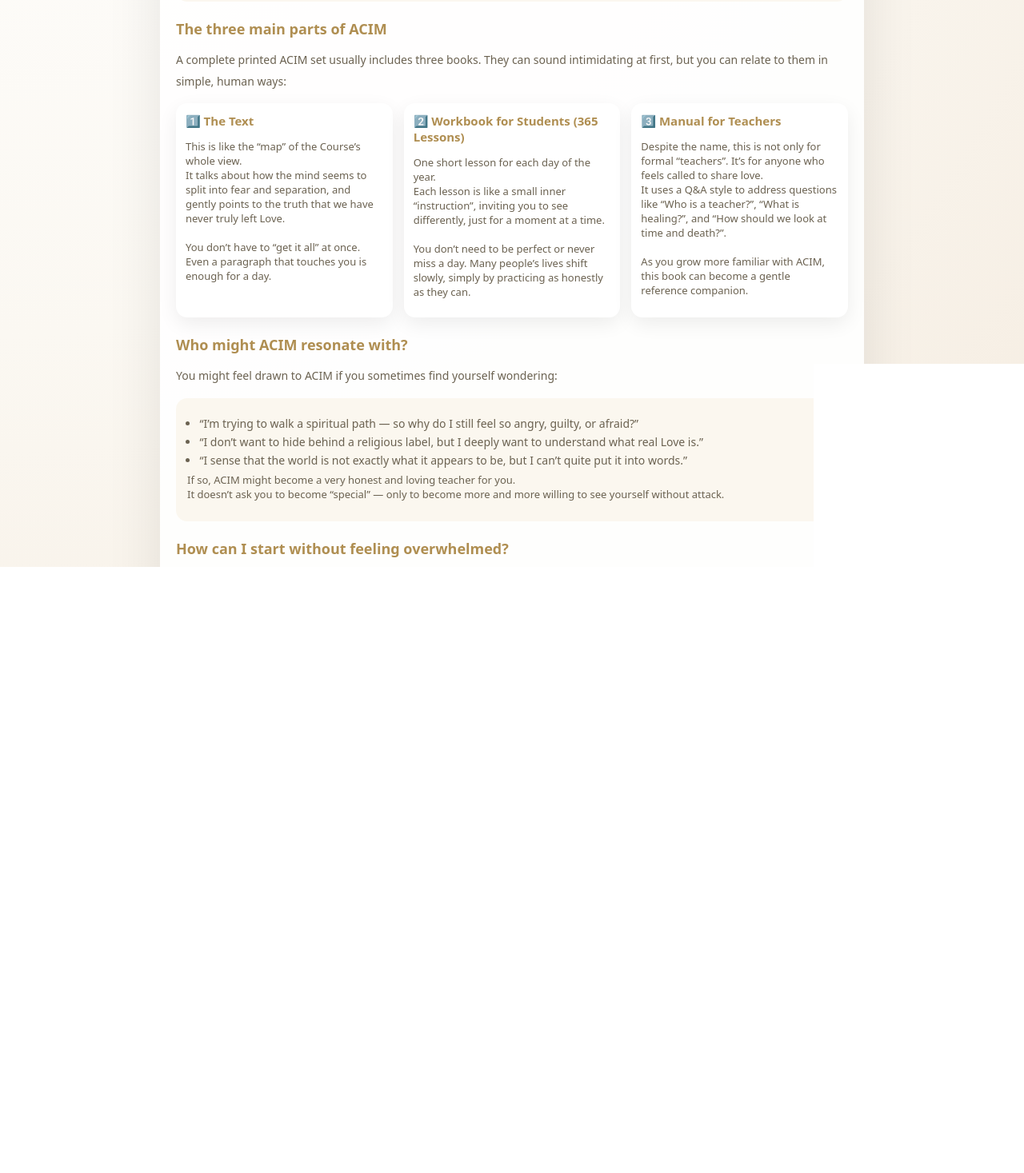
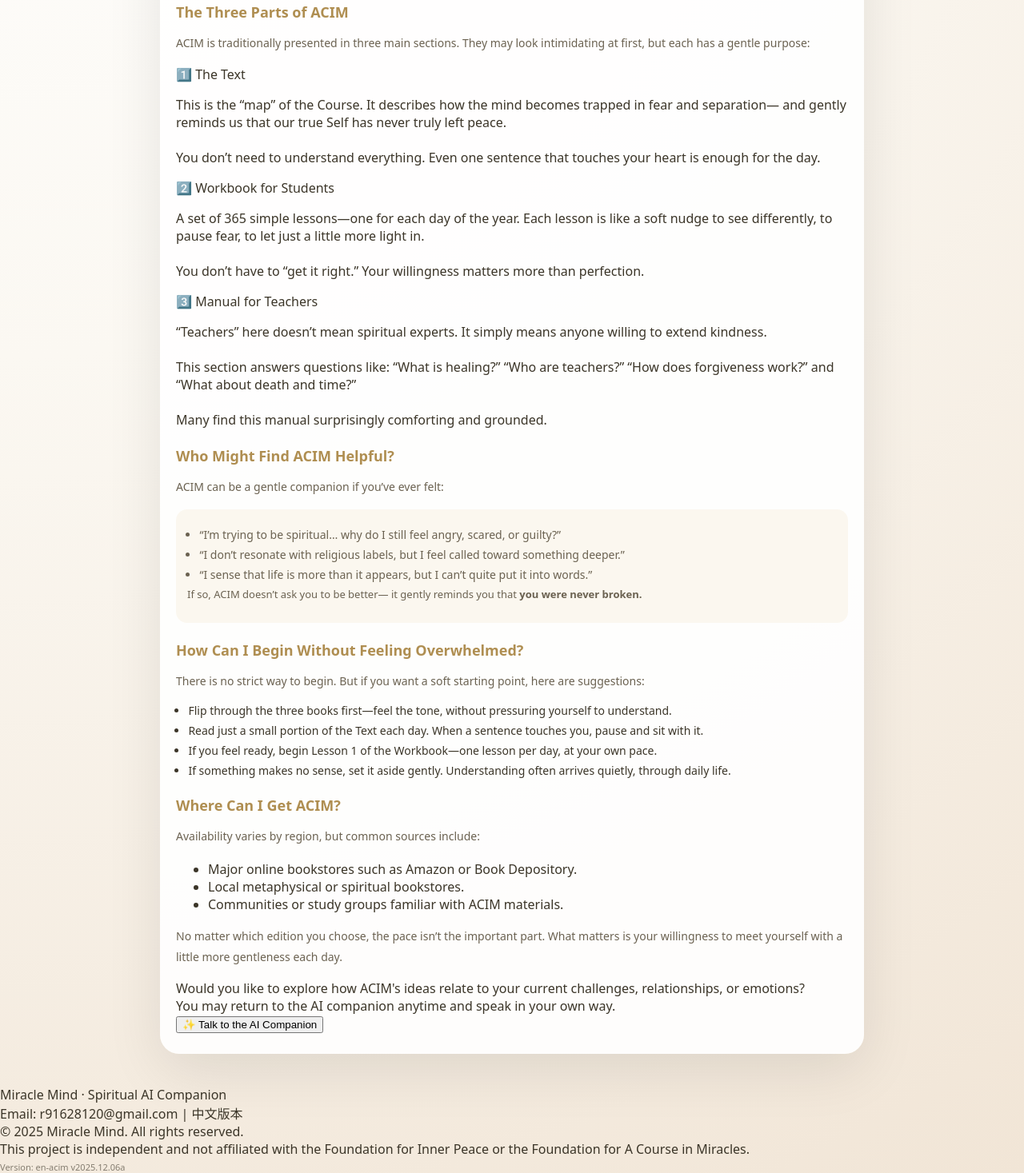
Before and after one commit to r91628120/miracle-mind, a plain HTML site: page en/acim.html in a window 1280 px wide. Shown: the part 562-2029 px from the top of the page at 80% size. Before the commit the page ends 1955 px from the top, so only its background shows below. Drawn offline with Linux system fonts and the light colour scheme.

Commit message:
Add files via upload

```diff
--- a/en/acim.html
+++ b/en/acim.html
@@ -3,14 +3,10 @@
 <head>
   <meta charset="UTF-8" />
   <meta name="viewport" content="width=device-width, initial-scale=1.0" />
-  <title>Getting to Know “A Course in Miracles”｜Miracle Mind</title>
+  <title>Understanding A Course in Miracles ｜ Miracle Mind</title>
 
-  <meta name="description" content="A gentle introduction to A Course in Miracles: what it is, what it is not, and how its three books can support your inner journey back to peace.">
-  <meta name="keywords" content="A Course in Miracles, ACIM, Miracle Mind, spiritual growth, inner peace, workbook, text, manual">
-
-  <link rel="canonical" href="https://miracle-mind.org/en/acim.html" />
-  <link rel="alternate" hreflang="zh-Hant" href="https://miracle-mind.org/acim.html" />
-  <link rel="alternate" hreflang="en" href="https://miracle-mind.org/en/acim.html" />
+  <meta name="description" content="A gentle, non-religious introduction to A Course in Miracles. Learn what ACIM is, what the three books mean, and how it guides us toward inner peace.">
+  <meta name="keywords" content="ACIM, A Course in Miracles, spirituality, non-duality, healing, inner peace, Miracle Mind">
 
   <style>
     :root {
@@ -27,7 +23,7 @@
 
     body {
       margin: 0;
-      font-family: system-ui, -apple-system, BlinkMacSystemFont, "Segoe UI", sans-serif;
+      font-family: system-ui, -apple-system, BlinkMacSystemFont, sans-serif;
       background:
         radial-gradient(circle at 0% 0%, #ffffff 0, #fbf8f2 42%, #f1e5d6 100%);
       color: var(--text-main);
@@ -35,6 +31,7 @@
 
     a { color: inherit; text-decoration: none; }
 
+    /* Header */
     header {
       position: sticky;
       top: 0;
@@ -62,13 +59,9 @@
       display: flex;
       align-items: center;
       justify-content: center;
-      overflow: hidden;
     }
 
-    .logo-icon svg {
-      width: 30px;
-      height: 30px;
-    }
+    .logo-icon svg { width: 30px; height: 30px; }
 
     .logo-text-main {
       font-weight: 700;
@@ -94,6 +87,10 @@
       position: relative;
     }
 
+    nav a:hover {
+      color: var(--primary-deep);
+    }
+
     nav a::after {
       content: "";
       position: absolute;
@@ -101,18 +98,12 @@
       bottom: -2px;
       width: 0;
       height: 2px;
+      background: linear-gradient(90deg, #d6b67b, #b99658);
       border-radius: 999px;
-      background: linear-gradient(90deg, #d6b67b, #b99658);
       transition: width 0.22s ease;
     }
 
-    nav a:hover {
-      color: var(--primary-deep);
-    }
-
-    nav a:hover::after {
-      width: 100%;
-    }
+    nav a:hover::after { width: 100%; }
 
     @media (max-width: 720px) {
       header {
@@ -120,11 +111,10 @@
         align-items: flex-start;
         gap: 6px;
       }
-      nav {
-        font-size: 13px;
-      }
+      nav { font-size: 13px; }
     }
 
+    /* Page */
     .page {
       padding: 32px 16px 40px;
     }
@@ -178,153 +168,37 @@
     .box {
       background: #FBF7EF;
       border-radius: 14px;
-      padding: 14px 14px 12px;
+      padding: 14px;
       margin-top: 8px;
       font-size: 14px;
       color: var(--text-soft);
-    }
-
-    .box strong {
-      color: var(--text-main);
-    }
-
-    .book-grid {
-      display: grid;
-      grid-template-columns: repeat(auto-fit, minmax(230px, 1fr));
-      gap: 14px;
-      margin-top: 10px;
-    }
-
-    .book-card {
-      background: #FFFFFF;
-      border-radius: 14px;
-      padding: 12px 12px 10px;
-      box-shadow: 0 8px 24px #00000012;
-      font-size: 13px;
-      color: var(--text-soft);
-    }
-
-    .book-title {
-      font-size: 15px;
-      color: var(--primary-deep);
-      font-weight: 600;
-      margin-bottom: 4px;
     }
 
     .tips-list {
       margin: 8px 0 4px 1.1em;
       padding: 0;
       font-size: 14px;
-      color: var(--text-soft);
     }
 
-    .tips-list li {
-      margin-bottom: 4px;
-    }
-
-    .link-list {
-      margin: 6px 0 0 1.1em;
-      padding: 0;
-      font-size: 13px;
-      color: var(--text-soft);
-    }
-
-    .link-list li {
-      margin-bottom: 4px;
-    }
-
-    .link-list a {
-      color: var(--primary-deep);
-      text-decoration: underline;
-    }
-
-    .cta-bar {
-      margin-top: 22px;
-      padding: 12px 14px;
-      border-radius: 16px;
-      background: #FDF5E6;
-      border: 1px solid #F0E0C2;
-      display: flex;
-      flex-wrap: wrap;
-      gap: 10px;
-      align-items: center;
-      justify-content: space-between;
-      font-size: 13px;
-      color: var(--text-soft);
-    }
-
-    .cta-btn {
-      border: none;
-      border-radius: 999px;
-      padding: 8px 16px;
-      background: linear-gradient(135deg, #C9A86A, #B59555);
-      color: #ffffff;
-      font-size: 13px;
-      cursor: pointer;
-      box-shadow: 0 10px 26px #00000026;
-      display: inline-flex;
-      align-items: center;
-      gap: 6px;
-    }
-
-    .cta-btn span.icon {
-      font-size: 16px;
-    }
-
-    footer {
-      margin-top: 32px;
-      background: #2F2A24;
-      color: #F4EFE6;
-      padding: 18px 16px 18px;
-      font-size: 12px;
-    }
-
-    .footer-inner {
-      max-width: 880px;
-      margin: 0 auto;
-      display: flex;
-      flex-direction: column;
-      gap: 6px;
-    }
-
-    .footer-top {
-      display: flex;
-      justify-content: space-between;
-      gap: 12px;
-      flex-wrap: wrap;
-      align-items: center;
-    }
-
-    .footer-links {
-      display: flex;
-      gap: 12px;
-      flex-wrap: wrap;
-    }
-
-    .footer-links a {
-      color: #F4EFE6;
-      opacity: 0.8;
-    }
-
-    .footer-links a:hover {
-      opacity: 1;
-    }
+    .tips-list li { margin-bottom: 6px; }
   </style>
 </head>
+
 <body>
 
 <header>
   <div class="logo-wrap">
-    <div class="logo-icon" aria-hidden="true">
+    <div class="logo-icon">
+      <!-- same moon icon -->
       <svg viewBox="0 0 100 100">
         <defs>
-          <linearGradient id="moonGradAcimEn" x1="0" y1="0" x2="1" y2="1">
+          <linearGradient id="acimMoonEn" x1="0" y1="0" x2="1" y2="1">
             <stop offset="0%" stop-color="#F8F1DF"/>
             <stop offset="45%" stop-color="#D6B982"/>
             <stop offset="100%" stop-color="#B79557"/>
           </linearGradient>
         </defs>
-        <circle cx="50" cy="50" r="28" fill="url(#moonGradAcimEn)" />
+        <circle cx="50" cy="50" r="28" fill="url(#acimMoonEn)" />
         <circle cx="58" cy="44" r="22" fill="#F9F4E700" stroke="#F9F4E7" stroke-width="3" />
         <path d="M30 63 C40 55, 60 55, 70 63
                  C60 60, 50 62, 30 63 Z"
@@ -332,158 +206,204 @@
       </svg>
     </div>
     <div>
-      <div class="logo-text-main">Miracle Mind</div>
-      <div class="logo-text-sub">A gentle doorway into A Course in Miracles</div>
+      <div class="logo-text-main">Miracle Mind · Spiritual AI Companion</div>
+      <div class="logo-text-sub">A gentle introduction to A Course in Miracles</div>
     </div>
   </div>
+
   <nav>
-    <a href="index.html#about">About</a>
-    <a href="index.html#how">How it works</a>
-    <a href="index.html#safe">Safety</a>
-    <a href="acim.html">ACIM intro</a>
-    <a href="../acim.html">中文介紹</a>
+    <a href="index.html#about">About This Space</a>
+    <a href="index.html#how">How to Begin</a>
+    <a href="index.html#safe">Safety & Boundaries</a>
+    <a href="acim.html">What Is ACIM?</a>
+    <a href="guideline.html">Guidelines</a>
+    <a href="../acim.html">中文版本</a>
   </nav>
 </header>
 
 <main class="page">
   <div class="page-inner">
-    <div class="page-tag">📖 For those who feel drawn to ACIM, but don’t want pressure or dogma</div>
-    <h1 class="page-title">Getting to Know “A Course in Miracles” — A Path Back to Inner Peace</h1>
+
+    <div class="page-tag">📖 A gentle place to begin with ACIM</div>
+
+    <h1 class="page-title">Understanding “A Course in Miracles”</h1>
+
     <p class="page-sub">
-      Many people first hear about <em>A Course in Miracles</em> and assume it is a religion, a strict doctrine,
-      or something only “advanced spiritual people” can understand.<br>
-      In reality, it is more like a <strong>set of materials that gently retrain the mind</strong> — helping us
-      loosen the grip of fear, guilt, and self-attack, and remember a peace that was never truly lost.
+      Many people first hear about ACIM and assume it is a religion, a doctrine, or a difficult spiritual text.
+      In truth, it is more like a <strong>training of perception</strong>—a way of gently uncovering the fear, guilt, and self-attack we carry,
+      and remembering the peace that has always been within us.
     </p>
 
-    <h2 class="section-title">What ACIM is not</h2>
+
+    <!-- WHAT ACIM IS NOT -->
+    <h2 class="section-title">What ACIM Is Not</h2>
+
     <p class="section-text">
-      To make it safer to approach, it may help to first say what ACIM is <strong>not</strong>:
+      Before exploring what ACIM teaches, it helps to clarify a few things it is <strong>not</strong>:
     </p>
+
     <div class="box">
       <ul class="tips-list">
-        <li>It is <strong>not</strong> asking you to join a religion or submit to a spiritual hierarchy.</li>
-        <li>It is <strong>not</strong> about ranking who is “more advanced” or “more spiritual”.</li>
-        <li>It is <strong>not</strong> about denying your human feelings — rather, it helps you look at them with love.</li>
+        <li>It is <strong>not</strong> asking you to join any religion or organization.</li>
+        <li>It is <strong>not</strong> a hierarchy where some people are more “advanced” or “spiritual.”</li>
+        <li>It does <strong>not</strong> ask you to deny your emotions or pretend life doesn’t hurt.</li>
       </ul>
+
       <p style="margin-top:6px; font-size:13px;">
-        You can think of it as a very patient teacher, repeating in many ways:<br>
-        <strong>
-          “You are not a sinner to be punished. You are a mind that has forgotten it is loved — and can remember.”
-        </strong>
+        ACIM is more like a patient teacher whispering:
+        <strong>“You are not guilty. You are not unworthy. You simply forgot the love you came from.”</strong>
       </p>
     </div>
+    <!-- THREE BOOKS -->
+    <h2 class="section-title">The Three Parts of ACIM</h2>
 
-    <h2 class="section-title">The three main parts of ACIM</h2>
     <p class="section-text">
-      A complete printed ACIM set usually includes three books. They can sound intimidating at first,
-      but you can relate to them in simple, human ways:
+      ACIM is traditionally presented in three main sections.
+      They may look intimidating at first, but each has a gentle purpose:
     </p>
 
     <div class="book-grid">
+
       <div class="book-card">
         <div class="book-title">1️⃣ The Text</div>
         <p>
-          This is like the “map” of the Course’s whole view.<br>
-          It talks about how the mind seems to split into fear and separation,
-          and gently points to the truth that we have never truly left Love.<br><br>
-          You don’t have to “get it all” at once. Even a paragraph that touches you is enough for a day.
+          This is the “map” of the Course.
+          It describes how the mind becomes trapped in fear and separation—
+          and gently reminds us that our true Self has never truly left peace.<br><br>
+          You don’t need to understand everything.
+          Even one sentence that touches your heart is enough for the day.
         </p>
       </div>
 
       <div class="book-card">
-        <div class="book-title">2️⃣ Workbook for Students (365 Lessons)</div>
+        <div class="book-title">2️⃣ Workbook for Students</div>
         <p>
-          One short lesson for each day of the year.<br>
-          Each lesson is like a small inner “instruction”, inviting you to see differently,
-          just for a moment at a time.<br><br>
-          You don’t need to be perfect or never miss a day. Many people’s lives shift slowly,
-          simply by practicing as honestly as they can.
+          A set of 365 simple lessons—one for each day of the year.
+          Each lesson is like a soft nudge to see differently, to pause fear,
+          to let just a little more light in.<br><br>
+          You don’t have to “get it right.”
+          Your willingness matters more than perfection.
         </p>
       </div>
 
       <div class="book-card">
         <div class="book-title">3️⃣ Manual for Teachers</div>
         <p>
-          Despite the name, this is not only for formal “teachers”. It’s for anyone who feels called to share love.<br>
-          It uses a Q&A style to address questions like “Who is a teacher?”, “What is healing?”,
-          and “How should we look at time and death?”.<br><br>
-          As you grow more familiar with ACIM, this book can become a gentle reference companion.
+          “Teachers” here doesn’t mean spiritual experts.
+          It simply means anyone willing to extend kindness.<br><br>
+          This section answers questions like:
+          “What is healing?”
+          “Who are teachers?”
+          “How does forgiveness work?”
+          and “What about death and time?”<br><br>
+          Many find this manual surprisingly comforting and grounded.
         </p>
+      </div>
+
+    </div>
+
+
+    <!-- WHO IS ACIM FOR -->
+    <h2 class="section-title">Who Might Find ACIM Helpful?</h2>
+
+    <p class="section-text">
+      ACIM can be a gentle companion if you’ve ever felt:
+    </p>
+
+    <div class="box">
+      <ul class="tips-list">
+        <li>“I’m trying to be spiritual… why do I still feel angry, scared, or guilty?”</li>
+        <li>“I don’t resonate with religious labels, but I feel called toward something deeper.”</li>
+        <li>“I sense that life is more than it appears, but I can’t quite put it into words.”</li>
+      </ul>
+
+      <p style="margin-top:6px; font-size:13px;">
+        If so, ACIM doesn’t ask you to be better—
+        it gently reminds you that <strong>you were never broken.</strong>
+      </p>
+    </div>
+
+
+    <!-- HOW TO START -->
+    <h2 class="section-title">How Can I Begin Without Feeling Overwhelmed?</h2>
+
+    <p class="section-text">
+      There is no strict way to begin.
+      But if you want a soft starting point, here are suggestions:
+    </p>
+
+    <ul class="tips-list">
+      <li>Flip through the three books first—feel the tone, without pressuring yourself to understand.</li>
+      <li>Read just a small portion of the Text each day.
+          When a sentence touches you, pause and sit with it.</li>
+      <li>If you feel ready, begin Lesson 1 of the Workbook—one lesson per day, at your own pace.</li>
+      <li>If something makes no sense, set it aside gently.
+          Understanding often arrives quietly, through daily life.</li>
+    </ul>
+
+
+    <!-- WHERE TO BUY -->
+    <h2 class="section-title">Where Can I Get ACIM?</h2>
+
+    <p class="section-text">
+      Availability varies by region, but common sources include:
+    </p>
+
+    <ul class="link-list">
+      <li>Major online bookstores such as Amazon or Book Depository.</li>
+      <li>Local metaphysical or spiritual bookstores.</li>
+      <li>Communities or study groups familiar with ACIM materials.</li>
+    </ul>
+
+    <p class="section-text" style="margin-top:8px;">
+      No matter which edition you choose, the pace isn’t the important part.
+      What matters is your willingness to meet yourself with a little more gentleness each day.
+    </p>
+
+
+    <!-- CTA BAR -->
+    <div class="cta-bar">
+      <div style="flex:1;">
+        Would you like to explore how ACIM's ideas relate to your current challenges,
+        relationships, or emotions?<br>
+        You may return to the AI companion anytime and speak in your own way.
+      </div>
+
+      <button class="cta-btn" onclick="window.location.href='chat.html'">
+        <span class="icon">✨</span>
+        <span>Talk to the AI Companion</span>
+      </button>
+    </div>
+
+  </div>
+</main>
+
+
+<!-- FOOTER -->
+<footer>
+  <div class="footer-inner">
+
+    <div class="footer-top">
+      <div>Miracle Mind · Spiritual AI Companion</div>
+
+      <div class="footer-links">
+        <span>Email: <a href="mailto:r91628120@gmail.com">r91628120@gmail.com</a></span>
+        <span>|</span>
+        <a href="../acim.html">中文版本</a>
       </div>
     </div>
 
-    <h2 class="section-title">Who might ACIM resonate with?</h2>
-    <p class="section-text">
-      You might feel drawn to ACIM if you sometimes find yourself wondering:
-    </p>
-    <div class="box">
-      <ul class="tips-list">
-        <li>“I’m trying to walk a spiritual path — so why do I still feel so angry, guilty, or afraid?”</li>
-        <li>“I don’t want to hide behind a religious label, but I deeply want to understand what real Love is.”</li>
-        <li>“I sense that the world is not exactly what it appears to be, but I can’t quite put it into words.”</li>
-      </ul>
-      <p style="margin-top:6px; font-size:13px;">
-        If so, ACIM might become a very honest and loving teacher for you.<br>
-        It doesn’t ask you to become “special” — only to become more and more willing to see yourself without attack.
-      </p>
+    <div>
+      © 2025 Miracle Mind. All rights reserved.
+      <br>
+      This project is independent and not affiliated with the Foundation for Inner Peace
+      or the Foundation for A Course in Miracles.
     </div>
 
-    <h2 class="section-title">How can I start without feeling overwhelmed?</h2>
-    <p class="section-text">
-      There is no one correct way, but if you want a gentle entry:
-    </p>
-    <ul class="tips-list">
-      <li>Flip through the books and notice how the language feels to you, without trying to understand everything.</li>
-      <li>Read a small portion of the Text, and pause whenever a sentence touches you. Let it sit in your heart.</li>
-      <li>If you feel ready, you can begin Lesson 1 of the Workbook and move at your own pace.</li>
-      <li>When you don’t understand something, it’s okay to leave it. Many insights arise later through life itself.</li>
-    </ul>
+    <div style="opacity:0.6; font-size:11px; margin-top:4px;">
+      Version: en-acim v2025.12.06a
+    </div>
 
-    <h2 class="section-title">Where can I find ACIM?</h2>
-    <p class="section-text">
-      Availability varies by country and language, but in many places you can:
-    </p>
-    <ul class="link-list">
-      <li>Look for “A Course in Miracles” through major online bookstores.</li>
-      <li>Search for local ACIM study groups, communities, or teachers.</li>
-      <li>Check for authorized digital editions or apps, depending on your region and language.</li>
-    </ul>
-    <p class="section-text" style="margin-top:8px;">
-      Whatever form you choose, what matters most is not how quickly you move,
-      but whether you are willing to look at yourself with a bit more kindness each time.
-    </p>
-
-    <div class="cta-bar">
-      <div>
-        Would you like to bring ACIM’s perspective into something you’re facing right now — a relationship,
-        a fear, or a recurring pattern?<br>
-        You can return to the AI companion and talk in your own words. We’ll explore it together.
-      </div>
-      <button class="cta-btn" onclick="window.location.href='chat.html'">
-        <span class="icon">✨</span>
-        <span>Go to the Miracle Mind AI Companion</span>
-      </button>
-    </div>
-  </div>
-</main>
-
-<footer>
-  <div class="footer-inner">
-    <div class="footer-top">
-      <div>Miracle Mind · ACIM-Inspired AI Companion</div>
-      <div class="footer-links">
-        <span>Contact: <a href="mailto:r91628120@gmail.com">r91628120@gmail.com</a></span>
-        <span>|</span>
-        <a href="index.html">Back to home</a>
-        <span>|</span>
-        <a href="../acim.html">中文 ACIM 介紹</a>
-      </div>
-    </div>
-    <div>© 2025 Miracle Mind. All rights reserved.</div>
-    <div style="opacity:0.6; font-size:11px; margin-top:4px;">
-      Version: acim-en v2025.12.06a
-    </div>
   </div>
 </footer>
 
```
